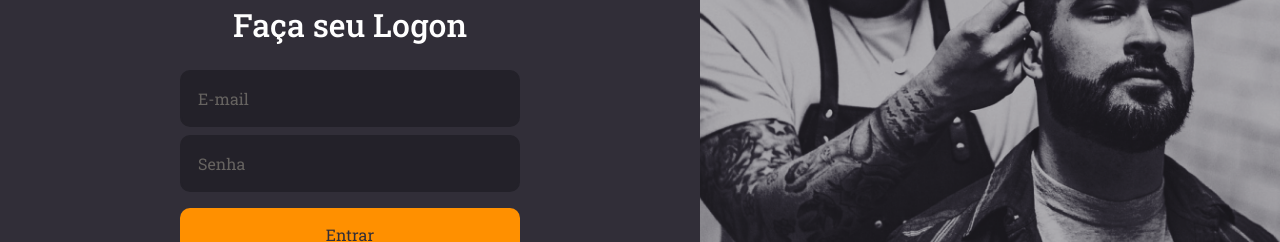
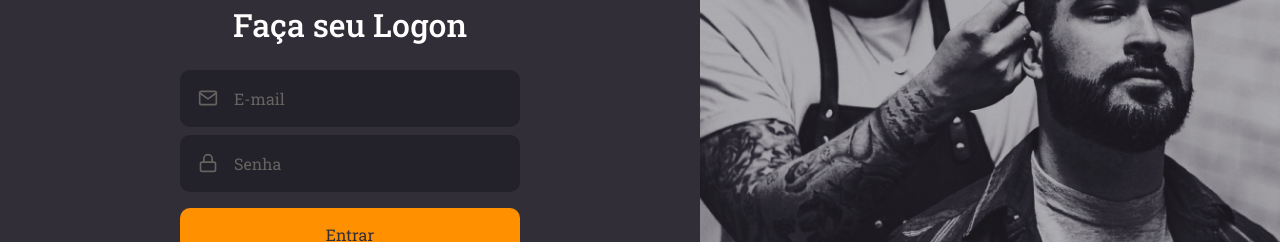
Before and after one commit to lucascprazeres/GoBarber-web, a React (Create React App) app: page / in a window 1280 px wide. Shown: the part 290-532 px from the top of the page. Built offline with nearby package versions, Linux system fonts and the light colour scheme.

Commit message:
ref: isola os componentes de input e button 💅

```diff
--- /dev/null
+++ b/src/components/Button/index.tsx
@@ -0,0 +1,13 @@
+import React, { ButtonHTMLAttributes } from 'react';
+
+import { Container } from './styles';
+
+type ButtonProps = ButtonHTMLAttributes<HTMLButtonElement>;
+
+const Button: React.FC<ButtonProps> = ({ children, ...rest }) => (
+  <Container {...rest} type="button">
+    {children}
+  </Container>
+);
+
+export default Button;
--- /dev/null
+++ b/src/components/Button/styles.ts
@@ -0,0 +1,19 @@
+import styled from 'styled-components';
+import { shade } from 'polished';
+
+export const Container = styled.button`
+  background: #ff9000;
+  color: #312e38;
+  border-radius: 10px;
+  border: 0;
+  padding: 0 16px;
+  margin-top: 16px;
+  width: 100%;
+  height: 54px;
+  font-weight: 500px;
+  transition: background-color 0.2s;
+
+  &:hover {
+    background: ${shade(0.2, '#ff9000')};
+  }
+`;
--- /dev/null
+++ b/src/components/Input/index.tsx
@@ -0,0 +1,18 @@
+import React, { InputHTMLAttributes } from 'react';
+import { IconBaseProps } from 'react-icons';
+
+import { Container } from './styles';
+
+interface InputProps extends InputHTMLAttributes<HTMLInputElement> {
+  name: string;
+  icon: React.ComponentType<IconBaseProps>;
+}
+
+const Input: React.FC<InputProps> = ({ icon: Icon, ...rest }) => (
+  <Container>
+    {Icon && <Icon size={20} />}
+    <input {...rest} />
+  </Container>
+);
+
+export default Input;
--- /dev/null
+++ b/src/components/Input/styles.ts
@@ -0,0 +1,31 @@
+import styled from 'styled-components';
+
+export const Container = styled.div`
+  background: #232129;
+  border-radius: 10px;
+  border: 2px solid #232129;
+  padding: 16px;
+  width: 100%;
+  color: #666360;
+
+  display: flex;
+  align-items: center;
+
+  & + div {
+    margin-top: 8px;
+  }
+
+  input {
+    background: transparent;
+    border: 0;
+    flex: 1;
+
+    &::placeholder {
+      color: #666360;
+    }
+  }
+
+  svg {
+    margin-right: 16px;
+  }
+`;
--- a/src/pages/SingIn/index.tsx
+++ b/src/pages/SingIn/index.tsx
@@ -1,7 +1,10 @@
 import React from 'react';
-import { FiLogIn } from 'react-icons/fi';
+import { FiLogIn, FiMail, FiLock } from 'react-icons/fi';
 
 import { Container, Content, Background } from './styles';
+
+import Input from '../../components/Input';
+import Button from '../../components/Button';
 
 import logoImg from '../../assets/logo.svg';
 
@@ -13,10 +16,15 @@ const SignIn: React.FC = () => (
       <form>
         <h1>Faça seu Logon</h1>
 
-        <input placeholder="E-mail" />
-        <input placeholder="Senha" type="password" />
+        <Input name="email" icon={FiMail} placeholder="E-mail" />
+        <Input
+          name="password"
+          icon={FiLock}
+          placeholder="Senha"
+          type="password"
+        />
 
-        <button type="submit">Entrar</button>
+        <Button type="submit">Entrar</Button>
         <a href="/">Esqueci minha senha</a>
       </form>
 
--- a/src/pages/SingIn/styles.ts
+++ b/src/pages/SingIn/styles.ts
@@ -27,40 +27,6 @@ export const Content = styled.div`
 
     h1 {
       margin-bottom: 24px;
-    }
-
-    input {
-      background: #232129;
-      border-radius: 10px;
-      border: 2px solid #232129;
-      padding: 16px;
-      width: 100%;
-      color: #f4ede8;
-
-      & + input {
-        margin-top: 8px;
-      }
-
-      &::placeholder {
-        color: #666360;
-      }
-    }
-
-    button {
-      background: #ff9000;
-      color: #312e38;
-      border-radius: 10px;
-      border: 0;
-      padding: 0 16px;
-      margin-top: 16px;
-      width: 100%;
-      height: 54px;
-      font-weight: 500px;
-      transition: background-color 0.2s;
-
-      &:hover {
-        background: ${shade(0.2, '#ff9000')};
-      }
     }
 
     a {
```
Also changed, not shown: .eslintrc.json.
